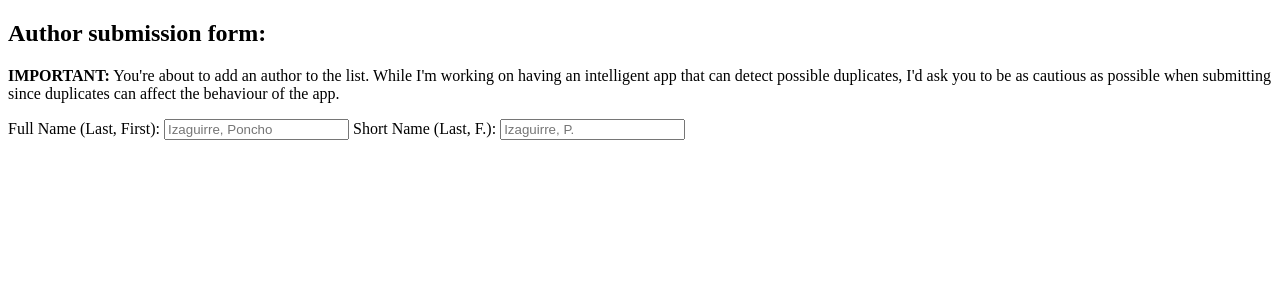
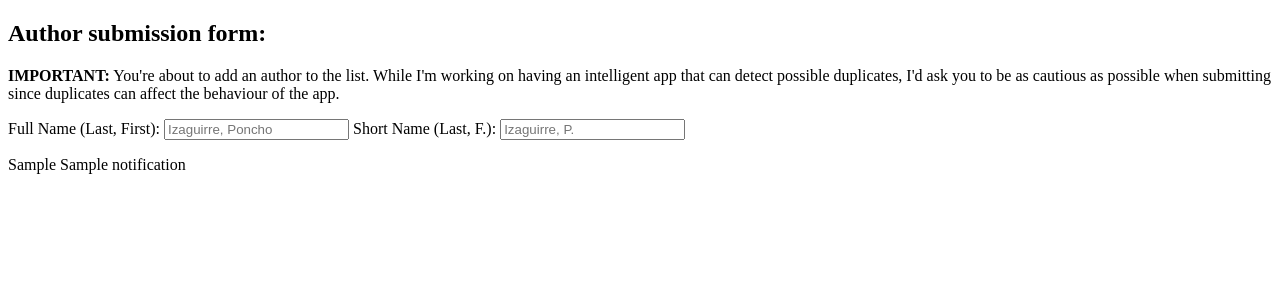
Before and after one commit to AlfonsoIMa/QuotesBDD, a Flask app: template src/templates/submit_author.html in a window 1280 px wide. Shown: the part 102-402 px from the top of the page. Run offline with Flask 3, Linux system fonts and the light colour scheme; the template is opened without the code that fills it: most values are stand-ins (such as "Sample title", 1, 10 or a date in 2020).

Commit message:
Added first lines to render page on POST action.

```diff
--- a/src/app.py
+++ b/src/app.py
@@ -1,4 +1,10 @@
-from flask import Flask, render_template
+from flask import Flask, render_template, redirect, url_for, request
+import logging
+
+# because logging is better!
+logging.basicConfig(format = '%(name)s@{asctime} : %(levelname)s : %(message)s',
+                    datefmt = '%y%m%d_%H:%M',
+                    level = logging.DEBUG)
 
 app = Flask(__name__)
 
@@ -6,6 +12,17 @@ app = Flask(__name__)
 def index():
     return render_template('index.html')
 
-@app.route("/add/author")
+@app.route("/add/author", methods = ['POST', 'GET'])
 def add_author():
+    if(request.method == 'POST'):
+        authShort, authLong = [request.form['short_name'], request.form['full_name']]
+        notification = None
+        logging.debug((authShort, authLong))
+
+        # TODO - Add them to the database
+        #      - Return them into the page -> Wikipedia entry about them?
+        #      - Added!
+        if(authShort and authLong):
+            notification = 'was sucessfully included!'
+            return render_template('submit_author.html', notification = notification, authLong = authLong)
     return render_template('submit_author.html')
--- a/src/templates/submit_author.html
+++ b/src/templates/submit_author.html
@@ -19,4 +19,9 @@
      <label for = "short_name">Short Name (Last, F.):</label>
      <input type = "text" id = "short_name" name = "short_name" placeholder = "Izaguirre, P.">
  </form>
+
+ {% if notification %}
+ <p class="notify">{{ authLong }} {{ notification }}</p>
+ {% endif %}
+
 {% endblock %}
```
Also changed, not shown: 1 other file.
